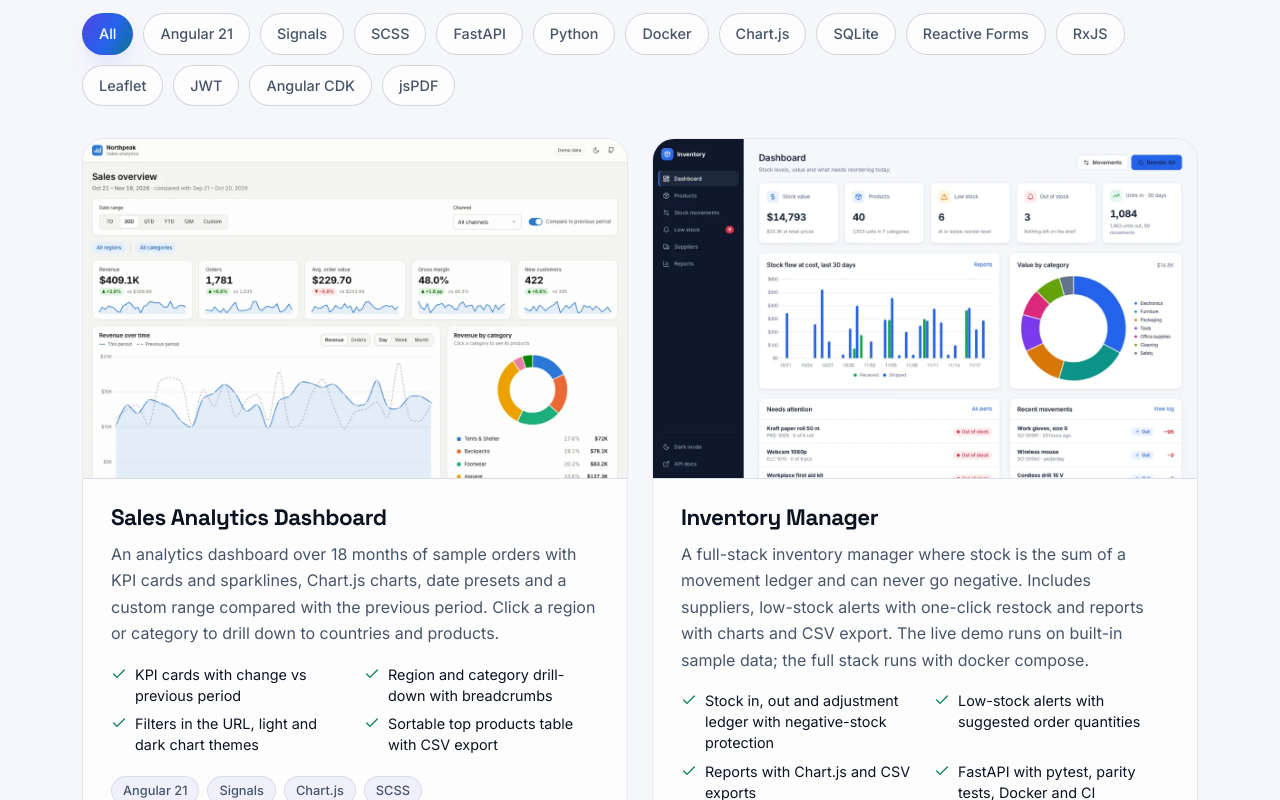
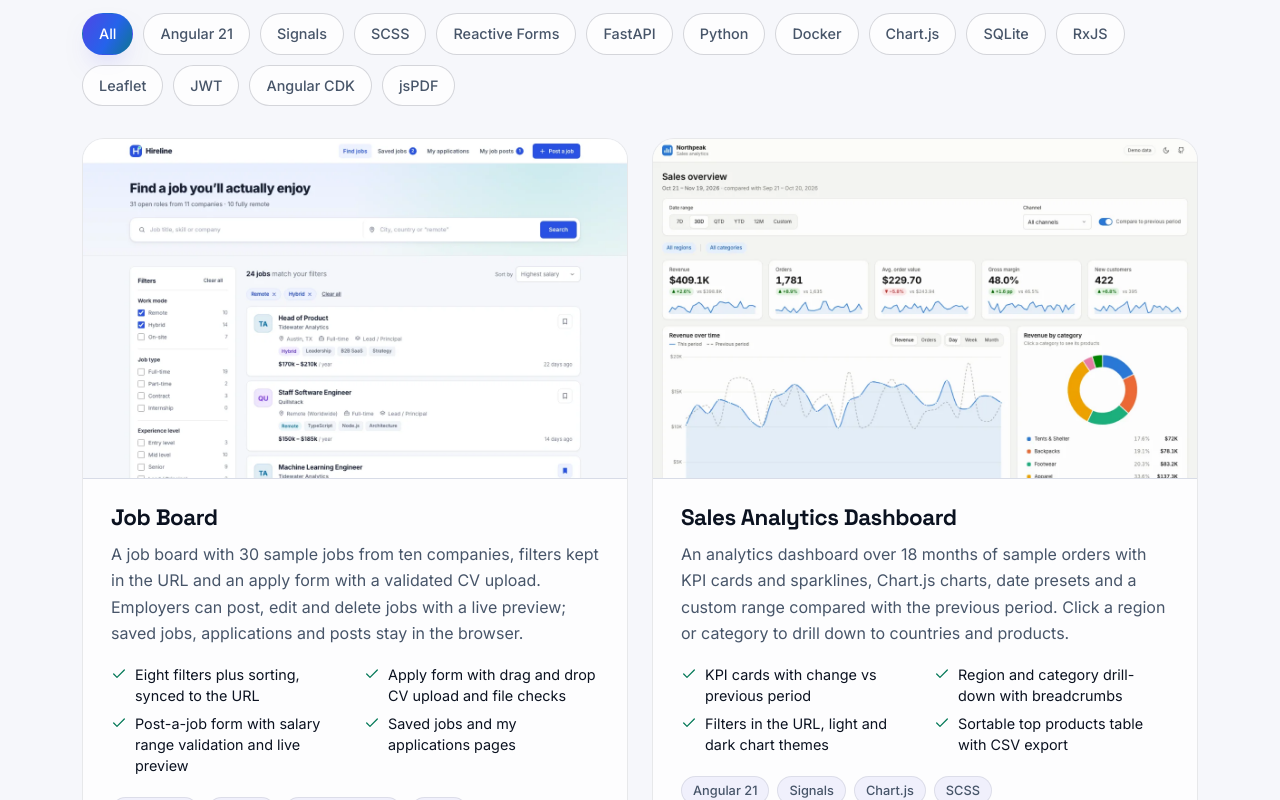
Before and after one commit to hkhodkar/hkhodkar.github.io, an Angular app: page / in a window 1280 px wide. Shown: the part 2180-2980 px from the top of the page. Built offline with nearby package versions, Linux system fonts and the light colour scheme.

Commit message:
add job-board project

```diff
--- a/src/app/data/projects.ts
+++ b/src/app/data/projects.ts
@@ -20,6 +20,22 @@ export interface Project {
 }
 
 export const PROJECTS: Project[] = [
+  {
+    slug: 'job-board',
+    title: 'Job Board',
+    summary:
+      'A job board with 30 sample jobs from ten companies, filters kept in the URL and an apply form with a validated CV upload. Employers can post, edit and delete jobs with a live preview; saved jobs, applications and posts stay in the browser.',
+    highlights: [
+      'Eight filters plus sorting, synced to the URL',
+      'Apply form with drag and drop CV upload and file checks',
+      'Post-a-job form with salary range validation and live preview',
+      'Saved jobs and my applications pages',
+    ],
+    tags: ['Angular 21', 'Signals', 'Reactive Forms', 'SCSS'],
+    demoUrl: 'https://hkhodkar.github.io/job-board/',
+    codeUrl: 'https://github.com/hkhodkar/job-board',
+    added: '2026-11-19',
+  },
   {
     slug: 'sales-analytics-dashboard',
     title: 'Sales Analytics Dashboard',
```
Also changed, not shown: public/projects/job-board.webp (added).
